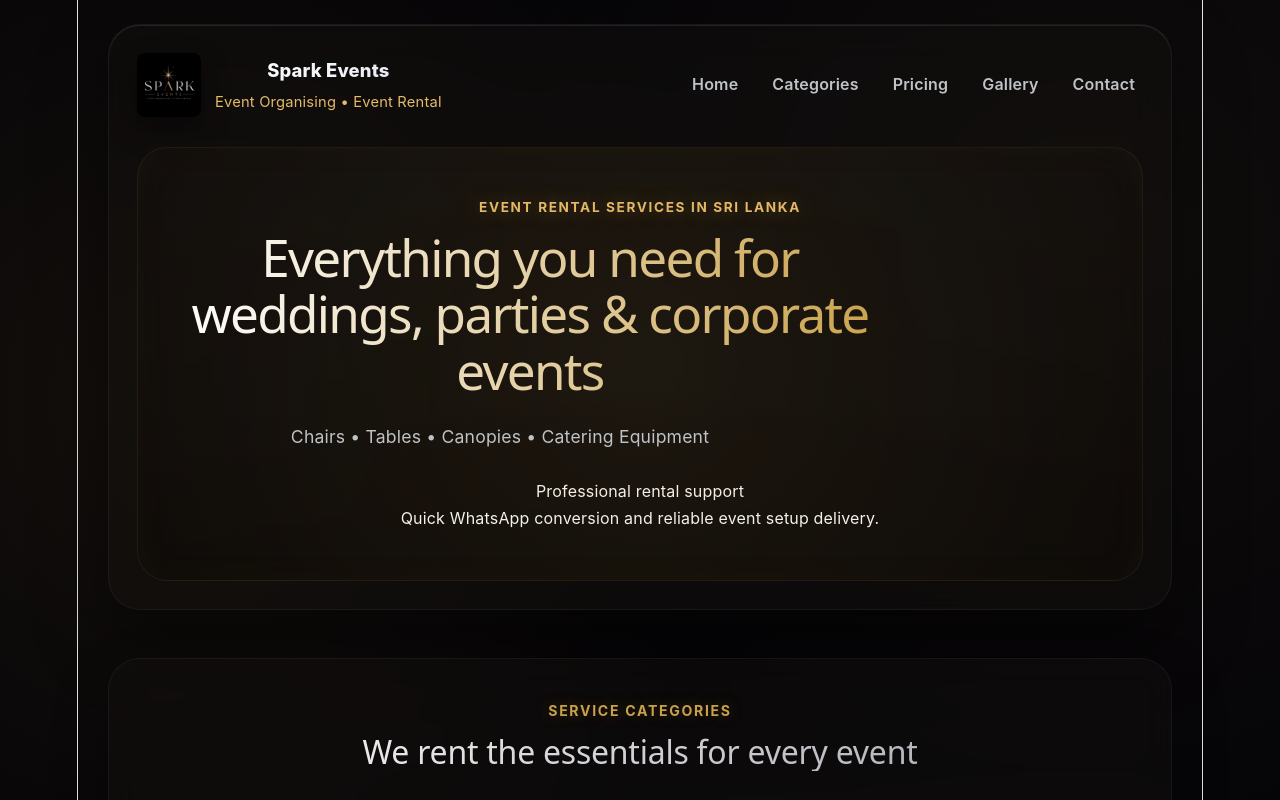
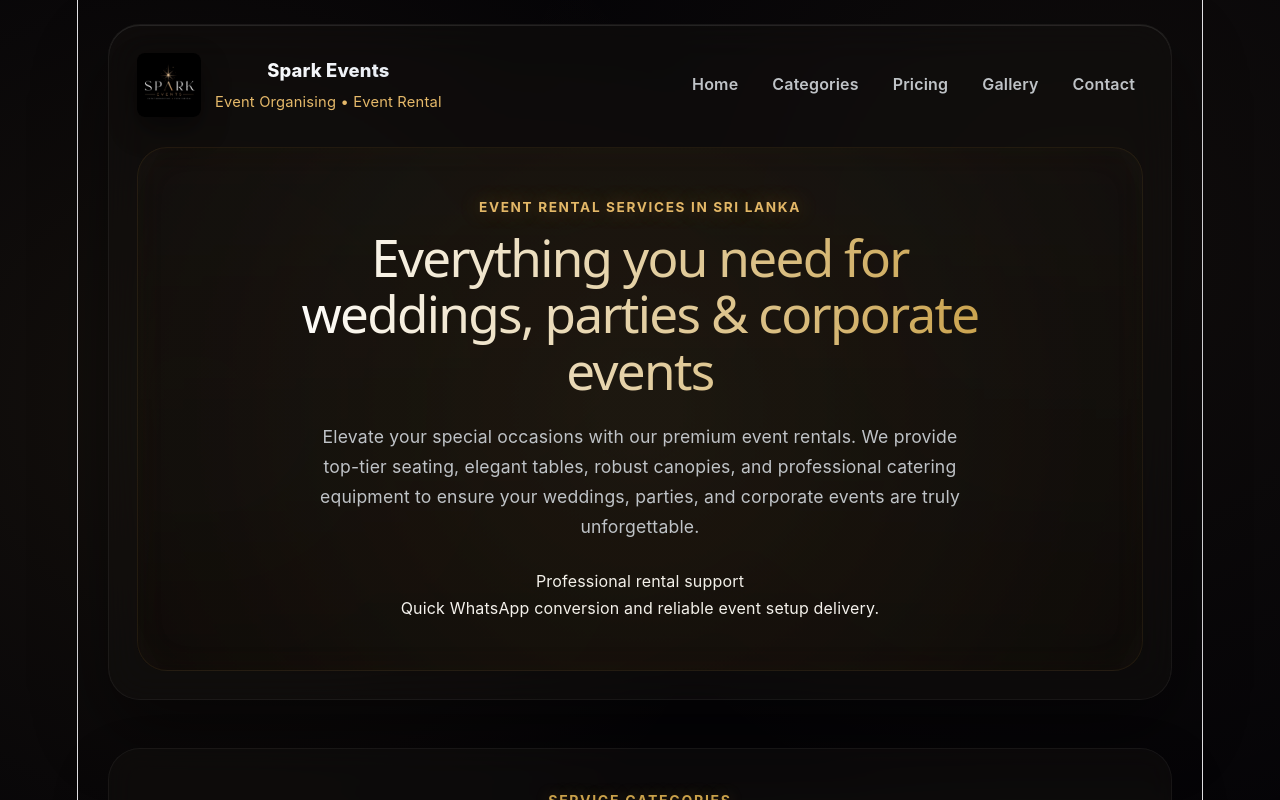
Before and after one commit to osandipabasara-design/event-rental-site, a React (Vite) app: page / in a window 1280 px wide. Shown: the top 800 px of the page. Built offline with nearby package versions, Linux system fonts and the light colour scheme.

Commit message:
updating stuff

```diff
--- a/src/App.css
+++ b/src/App.css
@@ -167,7 +167,10 @@ a {
 }
 
 .hero-section {
-  display: grid;
+  display: flex;
+  flex-direction: column;
+  align-items: center;
+  text-align: center;
   gap: 26px;
   padding: 48px 32px;
   border-radius: 30px;
@@ -208,7 +211,7 @@ a {
 }
 
 .hero-section h1 {
-  margin: 0;
+  margin: 0 auto;
   font-size: clamp(2.2rem, 4vw, 3.8rem);
   max-width: 720px;
   line-height: 1.1;
@@ -220,7 +223,7 @@ a {
 }
 
 .hero-copy {
-  margin: 24px 0 0;
+  margin: 24px auto 0;
   max-width: 660px;
   color: var(--muted-300);
   font-size: 1.1rem;
--- a/src/App.tsx
+++ b/src/App.tsx
@@ -40,7 +40,7 @@ function App() {
             <p className="eyebrow">Event Rental Services in Sri Lanka</p>
             <h1>Everything you need for weddings, parties & corporate events</h1>
             <p className="hero-copy">
-              Chairs • Tables • Canopies • Catering Equipment
+              Elevate your special occasions with our premium event rentals. We provide top-tier seating, elegant tables, robust canopies, and professional catering equipment to ensure your weddings, parties, and corporate events are truly unforgettable.
             </p>
             {/* CTA moved to Contact section per request */}
           </div>
```
